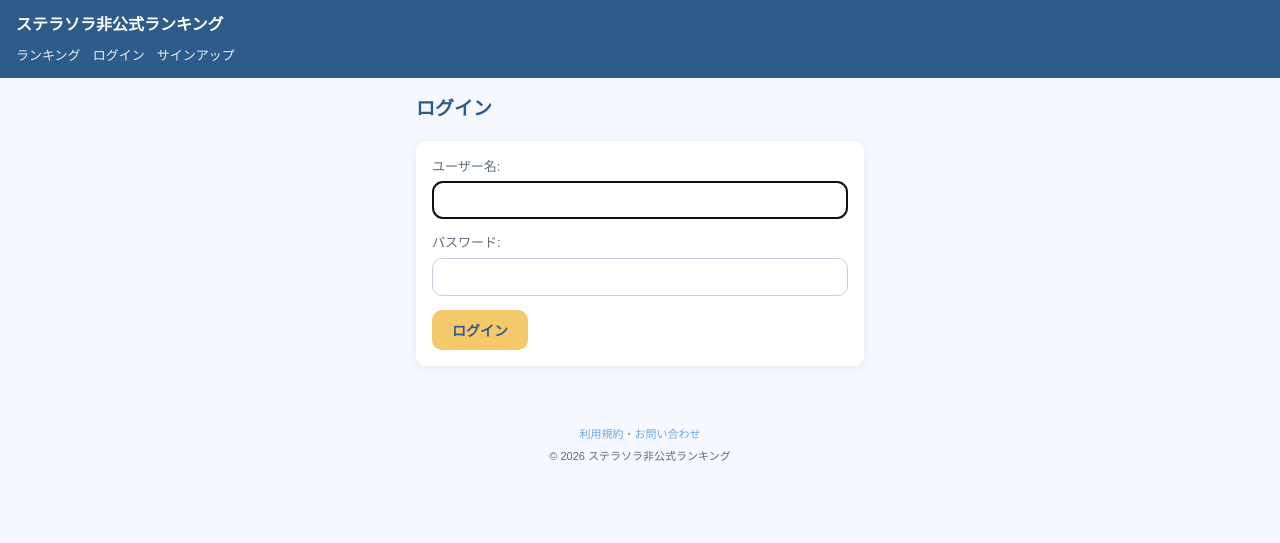
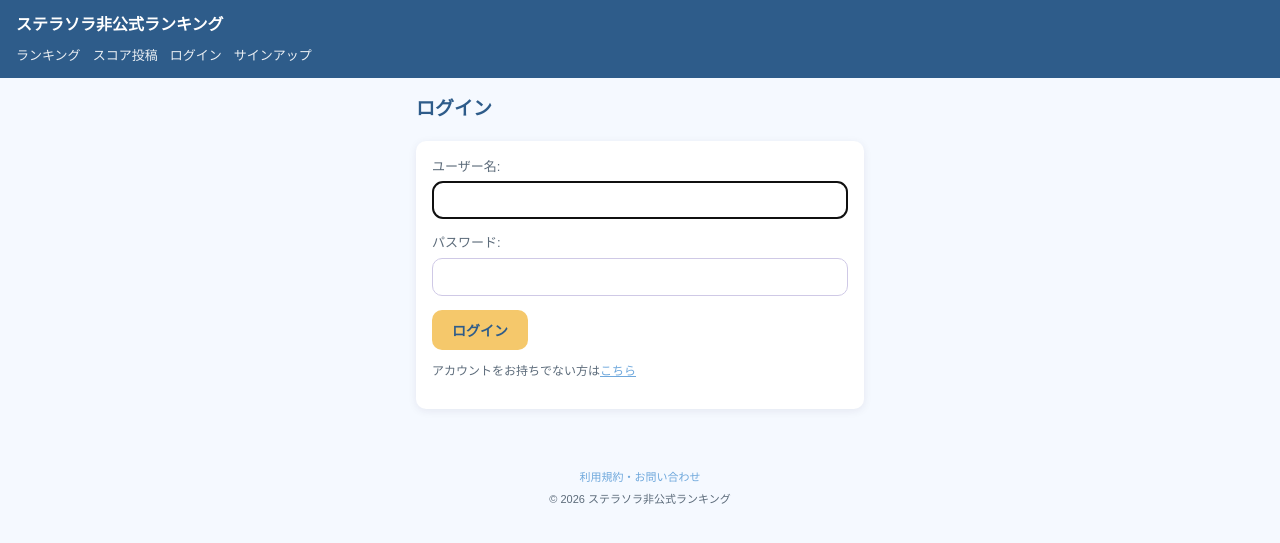
Before and after one commit to oto-nariko/stella_ranking, a Django app: page /login/ in a window 1280 px wide. Shown: the top 543 px of the page. Run offline with Django 5.2, Linux system fonts and the light colour scheme.

Commit message:
未ログイン時のスコア投稿ボタン表示

```diff
--- a/ranking/templates/ranking/base.html
+++ b/ranking/templates/ranking/base.html
@@ -22,6 +22,7 @@
             <a href="{% url 'ranking:logout_confirm' %}">ログアウト</a>
         {% else %}
             <a href="{% url 'ranking:home' %}">ランキング</a>
+            <a href="{% url 'ranking:score_post_create' %}">スコア投稿</a>
             <a href="{% url 'ranking:login' %}">ログイン</a>
             <a href="{% url 'ranking:signup' %}">サインアップ</a>
         {% endif %}
--- a/ranking/templates/ranking/login.html
+++ b/ranking/templates/ranking/login.html
@@ -9,5 +9,6 @@
         {{ form.as_p }}
         <button type="submit">ログイン</button>
     </form>
+    <p class="agreement-note">アカウントをお持ちでない方は<a href="{% url 'ranking:signup' %}">こちら</a></p>
 </div>
 {% endblock %}
```
